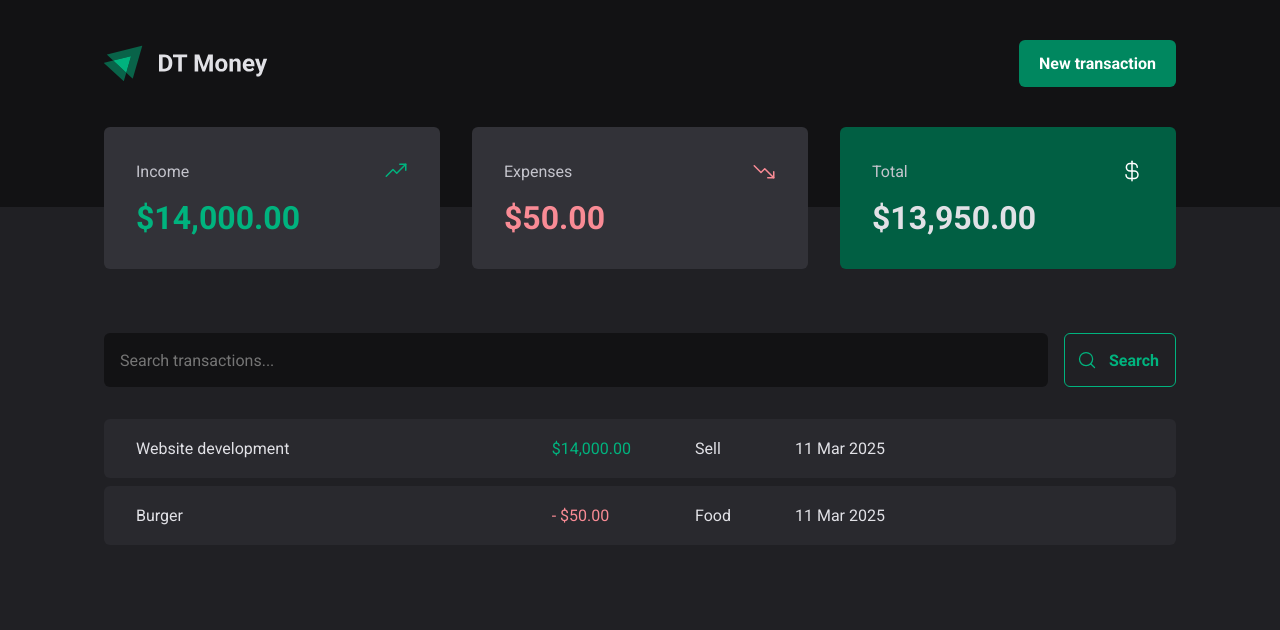
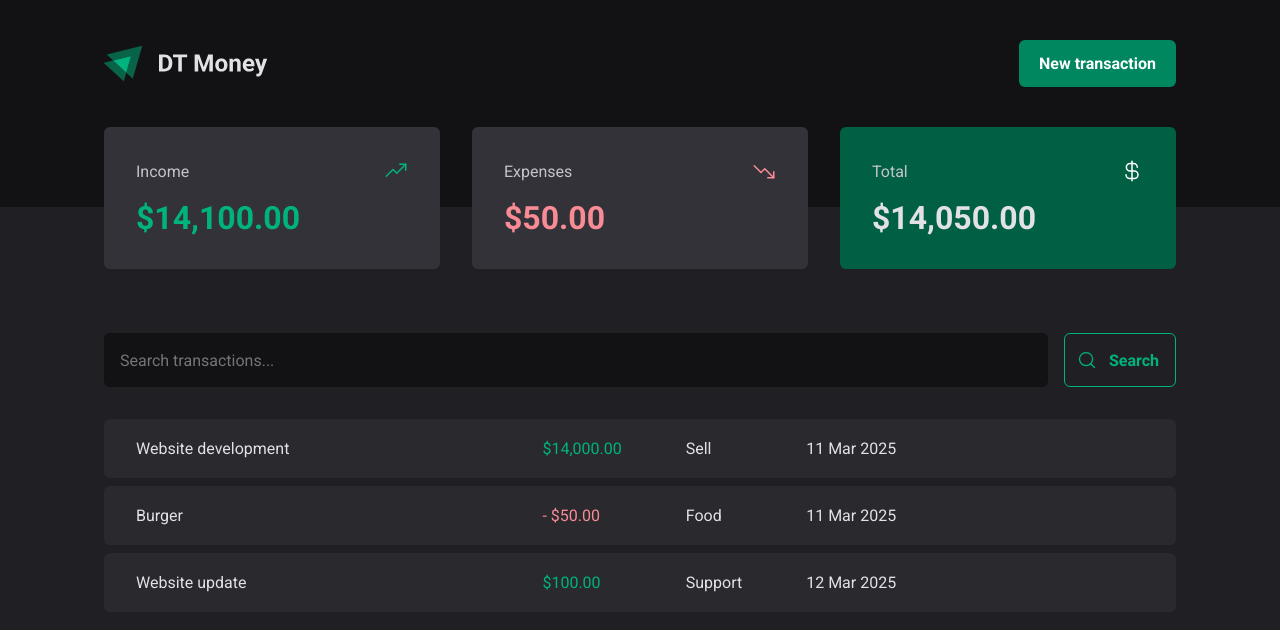
Before and after one commit to renandf/rocketseat-dt-money, a React (Vite) app: page / in a window 1280 px wide. Shown: the top 630 px of the page. Built offline with nearby package versions, Linux system fonts and the light colour scheme; data requests are answered from the project's data file.

Commit message:
feat: Add Axios to handle api calls; Add full text search to transactions

```diff
--- a/package.json
+++ b/package.json
@@ -14,6 +14,7 @@
     "@hookform/resolvers": "^4.1.3",
     "@radix-ui/react-dialog": "^1.1.6",
     "@radix-ui/react-radio-group": "^1.2.3",
+    "axios": "^1.8.3",
     "phosphor-react": "^1.4.1",
     "react": "^19.0.0",
     "react-dom": "^19.0.0",
--- a/server.json
+++ b/server.json
@@ -15,6 +15,14 @@
       "category": "Food",
       "value": 50,
       "createdAt": "2025-03-11T09:03:34.313Z"
+    },
+    {
+      "id": 3,
+      "description": "Website update",
+      "type": "income",
+      "category": "Support",
+      "value": 100,
+      "createdAt": "2025-03-12T09:03:34.313Z"
     }
   ]
 }
--- a/src/components/SearchForm/index.tsx
+++ b/src/components/SearchForm/index.tsx
@@ -1,7 +1,9 @@
 import { zodResolver } from '@hookform/resolvers/zod'
 import { MagnifyingGlass } from 'phosphor-react'
+import { useContext } from 'react'
 import { useForm } from 'react-hook-form'
 import * as z from 'zod'
+import { TransactionsContext } from '../../contexts/TransactionsContext'
 import { SearchFormContainer } from './styles'
 
 const searchFormSchema = z.object({
@@ -11,6 +13,8 @@ const searchFormSchema = z.object({
 type searchFormInputs = z.infer<typeof searchFormSchema>
 
 export function SearchForm() {
+  const { fetchTransactions } = useContext(TransactionsContext)
+
   const {
     register,
     handleSubmit,
@@ -20,9 +24,7 @@ export function SearchForm() {
   })
 
   async function handleSearchTransactions(data: searchFormInputs) {
-    await new Promise(resolve => setTimeout(resolve, 2000))
-
-    console.log(data)
+    await fetchTransactions(data.query)
   }
 
   return (
--- a/src/contexts/TransactionsContext.tsx
+++ b/src/contexts/TransactionsContext.tsx
@@ -1,4 +1,5 @@
 import { createContext, ReactNode, useEffect, useState } from 'react';
+import { api } from '../lib/axios';
 
 interface Transaction {
   id: number;
@@ -11,6 +12,7 @@ interface Transaction {
 
 interface TransactionsContextType {
   transactions: Transaction[];
+  fetchTransactions: (query?: string) => Promise<void>;
 }
 
 interface TransactionsProviderProps {
@@ -22,19 +24,25 @@ export const TransactionsContext = createContext({} as TransactionsContextType)
 export function TransactionsProvider({ children }: TransactionsProviderProps) {
   const [transactions, setTransactions] = useState<Transaction[]>([])
 
-    async function loadTransactions() {
-      const response  = await fetch('http://localhost:3000/transactions')
-      const data = await response.json()
+    async function fetchTransactions(query?: string) {
+      const response = await api.get('transactions', {
+        params: {
+          q: query,
+        }
+      })
 
-      setTransactions(data)
+      setTransactions(response.data)
     }
 
     useEffect(() => {
-      loadTransactions()
+      fetchTransactions()
     }, [])
 
   return (
-    <TransactionsContext.Provider value={{transactions}}>
+    <TransactionsContext.Provider value={{
+      transactions,
+      fetchTransactions,
+    }}>
       {children}
     </TransactionsContext.Provider>
   )
--- /dev/null
+++ b/src/lib/axios.ts
@@ -0,0 +1,5 @@
+import axios from 'axios'
+
+export const api = axios.create({
+  baseURL: 'http://localhost:3000'
+})
```
Also changed, not shown: 1 other file (tests, documents, lock files or other folders).
